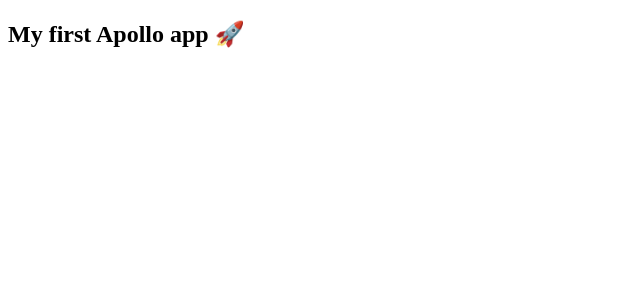
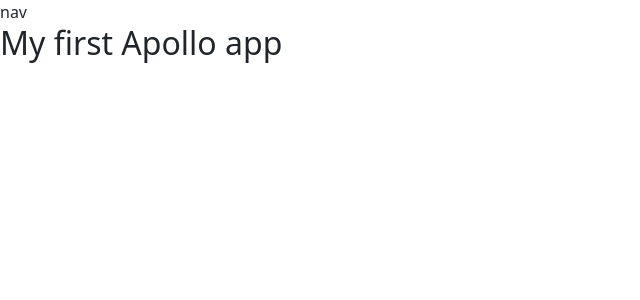
Before and after one commit to andyterwilliger/front-end-headway, a React (Create React App) app: page / in a window 1280 px wide. Shown: the top 300 px of the page, without its empty margins (0-640 px from the left). Built offline with nearby package versions, Linux system fonts and the light colour scheme.

Commit message:
create components folder with nav.js, also created app file

```diff
--- a/package.json
+++ b/package.json
@@ -7,9 +7,12 @@
   "main": "src/index.js",
   "dependencies": {
     "@apollo/client": "3.3.19",
+    "bootstrap": "5.1.3",
     "graphql": "15.8.0",
-    "react": "16.13.0",
+    "react": "17.0.2",
+    "react-bootstrap": "2.2.0",
     "react-dom": "16.13.0",
+    "react-router-dom": "6.2.2",
     "react-scripts": "3.4.0"
   },
   "devDependencies": {},
--- /dev/null
+++ b/src/App.js
@@ -0,0 +1,25 @@
+import {
+  ApolloClient,
+  InMemoryCache,
+  ApolloProvider,
+  useQuery,
+  gql
+} from "@apollo/client";
+import NavBar from "./components/Nav";
+import "bootstrap/dist/css/bootstrap.css";
+
+const client = new ApolloClient({
+  uri: "https://48p1r2roz4.sse.codesandbox.io",
+  cache: new InMemoryCache()
+});
+
+function App() {
+  return (
+    <div>
+      <NavBar />
+      <h2>My first Apollo app </h2>
+    </div>
+  );
+}
+
+export default App;
--- /dev/null
+++ b/src/components/Nav.js
@@ -0,0 +1,10 @@
+//import { Navbar, Container, Nav, NavDropdown } from "react-bootstrap";
+import { React, useState } from "react";
+import { Link } from "react-router-dom";
+import "bootstrap/dist/css/bootstrap.css";
+
+function NavBar() {
+  return <div> nav </div>;
+}
+
+export default NavBar;
--- a/src/index.js
+++ b/src/index.js
@@ -1,5 +1,7 @@
 import React from "react";
+import { BrowswerRouter as Router, Route } from "react-router-dom";
 import { render } from "react-dom";
+import App from "./App.js";
 import {
   ApolloClient,
   InMemoryCache,
@@ -13,14 +15,6 @@
   cache: new InMemoryCache()
 });
 
-function App() {
-  return (
-    <div>
-      <h2>My first Apollo app 🚀</h2>
-    </div>
-  );
-}
-
 render(
   <ApolloProvider client={client}>
     <App />
```
